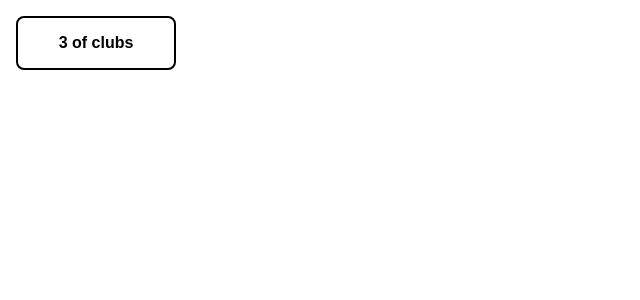
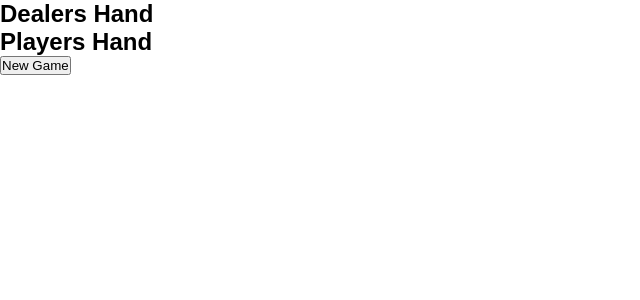
Before and after one commit to Tyler-de-Wit/black-jack-react, a React (Vite) app: page / in a window 1280 px wide. Shown: the top 300 px of the page, without its empty margins (0-640 px from the left). Built offline with nearby package versions, Linux system fonts and the light colour scheme; the HTML template or start-up script is replaced by a standard one.

Commit message:
feat: Generate the players and dealers starting hand from a randomised deck

```diff
--- a/src/App.tsx
+++ b/src/App.tsx
@@ -1,10 +1,67 @@
 import "./App.css";
+import { useState } from "react";
+import shuffleDeck from "./lib/shuffleDeck";
 import PlayingCard from "./components/PlayingCard";
 import deckOfCards from "./data/deckOfCards";
 
+type Card = {
+  id: number;
+  value: string;
+  suit: string;
+};
+
 function App() {
+  const [playersHand, setPlayersHand] = useState<Card[]>([]);
+  const [dealersHand, setDealersHand] = useState<Card[]>([]);
+  const [currentDeck, setCurrentDeck] = useState<Card[]>([]);
+
+  // Initialise a new game using a local fresh deck
+  const startGame = () => {
+    const localDeck = shuffleDeck(deckOfCards);
+
+    // Deal starting cards
+    const pHand = [localDeck[0], localDeck[2]];
+    const dHand = [localDeck[1], localDeck[3]];
+
+    // Remove dealt cards from local deck
+    const remainingDeck = localDeck.slice(4);
+
+    // Update state with local values
+    setPlayersHand(pHand);
+    setDealersHand(dHand);
+    setCurrentDeck(remainingDeck);
+  };
+
+  // Add a card to the player or dealers hand from the current deck
+  const addCardToHand = (
+    setHand: React.Dispatch<React.SetStateAction<Card[]>>,
+  ) => {
+    if (currentDeck.length === 0) return;
+
+    // Draw card from top of deck
+    const drawnCard = currentDeck[0];
+
+    // Update currentDeck and hand state from the drawn card
+    setCurrentDeck((prevDeck) => prevDeck.slice(1));
+    setHand((prevHand) => [...prevHand, drawnCard]);
+  };
+
   return (
-    <PlayingCard value={deckOfCards[28].value} suit={deckOfCards[28].suit} />
+    <>
+      <div>
+        <h2>Dealers Hand</h2>
+        {dealersHand.map((card) => (
+          <PlayingCard value={card.value} suit={card.suit} key={card.id} />
+        ))}
+      </div>
+      <div>
+        <h2>Players Hand</h2>
+        {playersHand.map((card) => (
+          <PlayingCard value={card.value} suit={card.suit} key={card.id} />
+        ))}
+      </div>
+      <button onClick={startGame}>New Game</button>
+    </>
   );
 }
 
--- /dev/null
+++ b/src/lib/shuffleDeck.ts
@@ -0,0 +1,17 @@
+type Card = {
+  id: number;
+  value: string;
+  suit: string;
+};
+
+// Use Fisher-Yates Shuffle to randomise deck of cards
+const shuffleDeck = (array: Card[]) => {
+  const clonedArray = [...array];
+  for (let i = clonedArray.length - 1; i > 0; i--) {
+    const j = Math.floor(Math.random() * (i + 1));
+    [clonedArray[i], clonedArray[j]] = [clonedArray[j], clonedArray[i]];
+  }
+  return clonedArray;
+};
+
+export default shuffleDeck;
```
